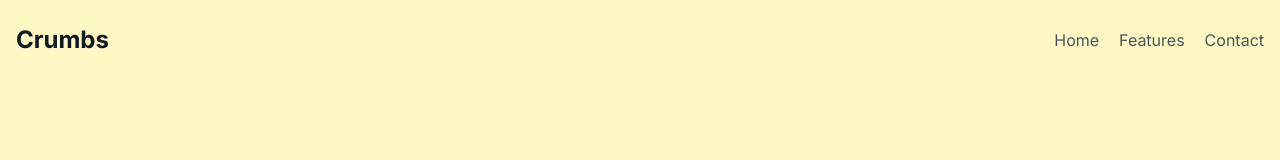
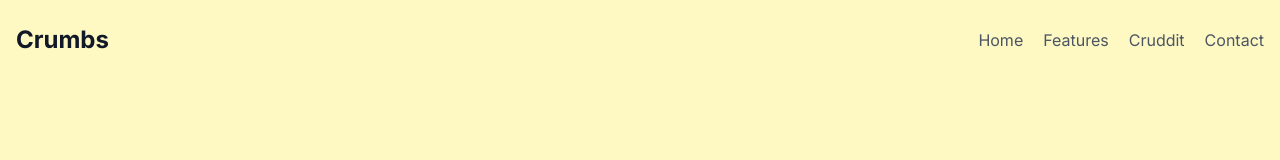
Before and after one commit to maaasyn/crumbs-offchain, a Next.js app: page / in a window 1280 px wide. Shown: the top 160 px of the page. Built offline with nearby package versions, Linux system fonts and the light colour scheme.

Commit message:
feat: one more

```diff
--- a/src/app/page.tsx
+++ b/src/app/page.tsx
@@ -27,6 +27,13 @@ export default function Component() {
                 className="text-gray-600 hover:text-gray-900 dark:text-gray-300 dark:hover:text-gray-100"
                 href="#">
                 Features
+              </Link>
+            </NavigationMenuLink>
+            <NavigationMenuLink asChild>
+              <Link
+                className="text-gray-600 hover:text-gray-900 dark:text-gray-300 dark:hover:text-gray-100"
+                href="#">
+                Cruddit
               </Link>
             </NavigationMenuLink>
             <NavigationMenuLink asChild>
```
